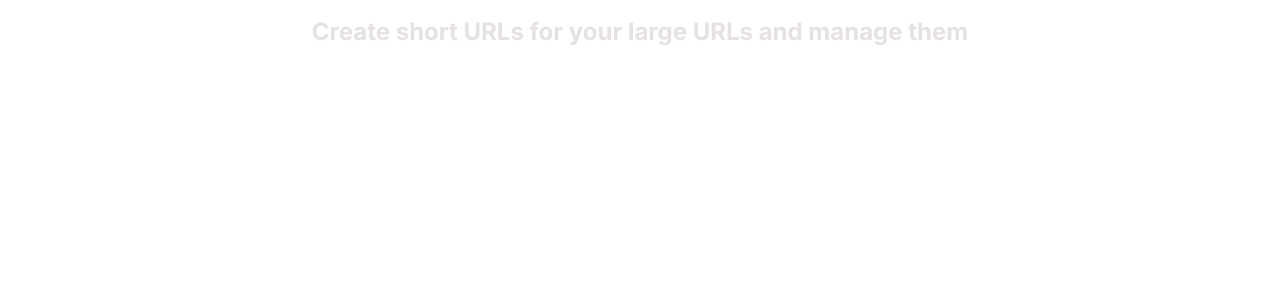
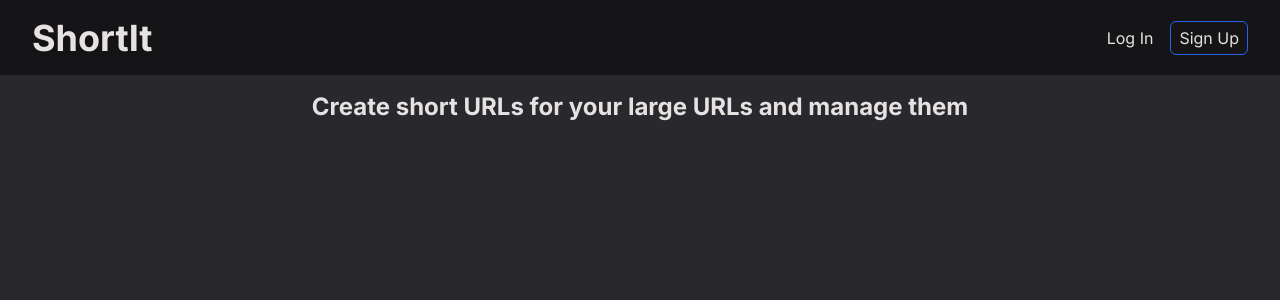
Before and after one commit to Rrhul0/shortit, a Next.js app: page /beta in a window 1280 px wide. Shown: the top 300 px of the page. Built offline with nearby package versions, Linux system fonts and the light colour scheme; no server answers.

Commit message:
fixed header for app router next js and added it to root layout

```diff
--- a/app/layout.tsx
+++ b/app/layout.tsx
@@ -1,3 +1,4 @@
+import Header from '../components/appComponents/Header'
 import '../styles/global.css'
 import { Inter } from 'next/font/google'
 
@@ -19,7 +20,12 @@ export default function RootLayout({
 }) {
 	return (
 		<html lang='en'>
-			<body className={inter.className}>{children}</body>
+			<body className={inter.className}>
+				<main className='grid grid-cols-1 grid-rows-[75px_1fr] min-h-screen max-h-full w-full bg-[#28282d]'>
+					<Header />
+					{children}
+				</main>
+			</body>
 		</html>
 	)
 }
--- /dev/null
+++ b/components/appComponents/Header.tsx
@@ -0,0 +1,17 @@
+import { getServerSession } from 'next-auth'
+import { authOptions } from '../../pages/api/auth/[...nextauth]'
+import UserLogin from './userLogin'
+import UserMenu from './userMenu'
+
+export default async function Header() {
+	const session = await getServerSession(authOptions)
+
+	return (
+		<header className='relative flex items-center justify-between px-3 sm:px-4 lg:px-8 bg-[#151517]'>
+			<h1 className='font-extrabold text-primary text-4xl drop-shadow-lg flex flex-col sm:flex-row items-baseline sm:gap-2'>
+				ShortIt
+			</h1>
+			{!session?.user ? <UserLogin /> : <UserMenu user={session.user} />}
+		</header>
+	)
+}
--- /dev/null
+++ b/components/appComponents/userLogin.tsx
@@ -0,0 +1,24 @@
+'use client'
+import { signIn } from 'next-auth/react'
+import Link from 'next/link'
+
+export default function UserLogin() {
+	return (
+		<div className='flex gap-2'>
+			<Link
+				href='/api/auth/signin'
+				onClick={() => signIn()}
+				className='px-2 py-1 border border-transparent text-primary rounded-md transition-all hover:border-blue-600'
+			>
+				Log In
+			</Link>
+			<Link
+				href='/api/auth/signin'
+				onClick={() => signIn()}
+				className='border px-2 py-1 rounded-md border-blue-600 text-primary transition-all hover:bg-blue-600'
+			>
+				Sign Up
+			</Link>
+		</div>
+	)
+}
--- /dev/null
+++ b/components/appComponents/userMenu.tsx
@@ -0,0 +1,53 @@
+'use client'
+import { DefaultUser } from 'next-auth'
+import { signOut } from 'next-auth/react'
+import Link from 'next/link'
+import { useState } from 'react'
+
+export default function UserMenu({
+	user
+}: {
+	user: DefaultUser & {
+		id: string | undefined
+	}
+}) {
+	const [showMenu, setShowMenu] = useState(false)
+
+	return (
+		<button
+			onClick={() => setShowMenu(o => !o)}
+			className='h-10 w-10 rounded-full overflow-hidden grid place-items-center bg-gray-300'
+		>
+			{user.image ? (
+				<span
+					className='w-10 h-10 bg-white bg-cover bg-no-repeat'
+					style={{
+						backgroundImage: `url('${user.image}')`
+					}}
+				></span>
+			) : (
+				<div className='text-2xl font-semibold text-purple-600'>
+					{user.email?.charAt(0).toUpperCase()}
+				</div>
+			)}
+			<div
+				className={`absolute px-3 py-2 z-50 backdrop-blur-sm  top-16 right-2 bg-slate-400 bg-opacity-50 rounded-xl gap-2 flex flex-col ${
+					showMenu ? ' ' : 'hidden'
+				}`}
+			>
+				<strong>{user.name || user.email?.split('@')[0]}</strong>
+				<small>{user.email}</small>
+				<Link
+					href='/api/auth/signout'
+					onClick={e => {
+						e.preventDefault()
+						signOut()
+					}}
+					className='bg-purple-100 rounded-lg text-xl hover:bg-purple-200 transition-all duration-500'
+				>
+					Log Out
+				</Link>
+			</div>
+		</button>
+	)
+}
```
